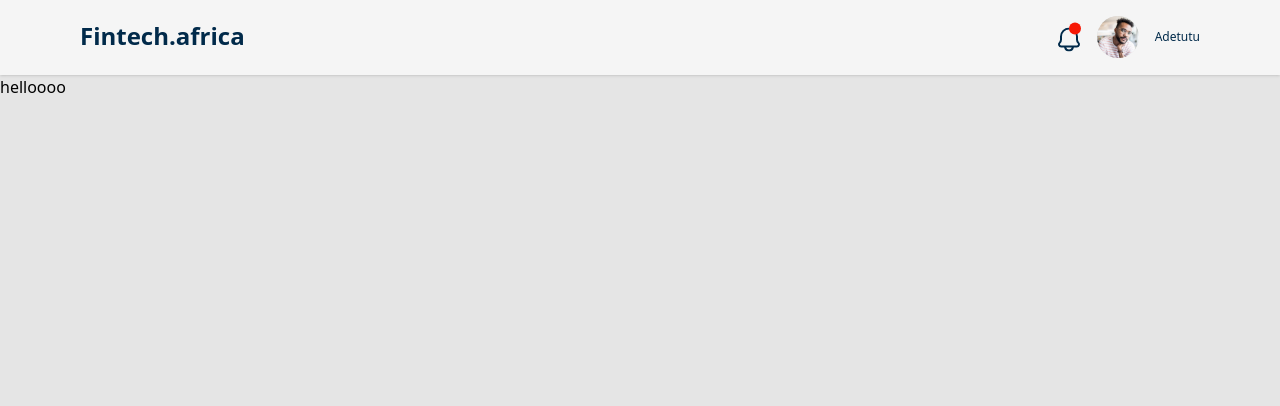
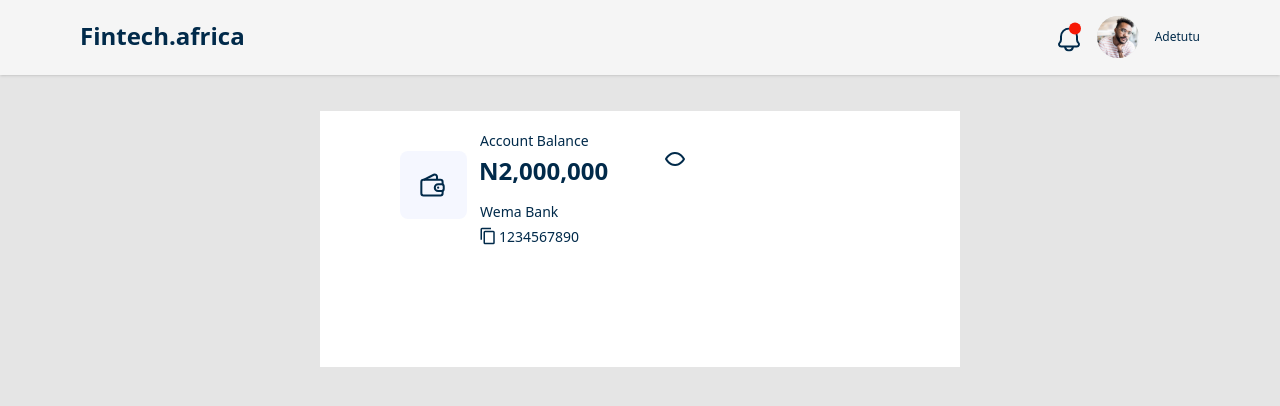
Before and after one commit to Danny4life/fintech-ui, a React (Create React App) app: page /dashboard in a window 1280 px wide. Shown: the top 406 px of the page. Built offline with nearby package versions, Linux system fonts and the light colour scheme.

Commit message:
added files

```diff
--- a/src/components/Dashboard.jsx
+++ b/src/components/Dashboard.jsx
@@ -1,3 +1,7 @@
+// import Amoeba from "../icons/Amoeba";
+import BriefcaseIcon from "../icons/BriefcaseIcon";
+import Card from "../icons/Card";
+import Eye from "../icons/Eye";
 import NavBar from "./NavBar";
 
 
@@ -6,11 +10,26 @@ import NavBar from "./NavBar";
 const Dashboard = () => {
     return (
         <section className="bg-bground w-screen h-screen">
+            <NavBar />
+            <div className="w-2/4 h-64 bg-shine box-border m-auto mt-9">
+                <div>
+                    <h3 className="text-sm text-metal font-medium leading-5 ml-40 pt-5">Account Balance</h3>
+                    <div className="flex ml-20 gap-3">
+                        <BriefcaseIcon />
+                        <h1 className="text-2xl font-extrabold text-metal leading-10 mr-11">N2,000,000</h1>
+                        <Eye />
+                        {/* <Amoeba className="relative bottom-10 left-9" /> */}
+                    </div>
+                    <span className="ml-40 relative bottom-5 text-sm text-metal text-medium">Wema Bank</span>
+                    <div className="flex ml-40 gap-1 relative bottom-4">
+                        <Card />
+                        <span className="text-sm text-medium text-metal leading-5">1234567890</span>
+                    </div>
 
+                </div>
 
+            </div>
 
-            <NavBar />
-            <h1>helloooo</h1>
         </section>
 
     );
--- /dev/null
+++ b/src/icons/Amoeba.jsx
@@ -0,0 +1,21 @@
+import * as React from "react";
+
+function Amoeba(props) {
+  return (
+    <svg
+      width={282}
+      height={172}
+      fill="none"
+      xmlns="http://www.w3.org/2000/svg"
+      {...props}
+    >
+      <path
+        d="M221.448-37.134c83.301-1.795 105.778 52.763 154.191 152.781 1.856 86.173-64.168 157.485-147.468 159.279-83.301 1.795 46.337-129.833-154.19-152.781-200.528-22.948 64.167-157.485 147.467-159.28z"
+        fill="#4361EE"
+        fillOpacity={0.05}
+      />
+    </svg>
+  );
+}
+
+export default Amoeba;
--- /dev/null
+++ b/src/icons/BriefcaseIcon.jsx
@@ -0,0 +1,40 @@
+import * as React from "react";
+
+function BriefcaseIcon(props) {
+  return (
+    <svg
+      width={67}
+      height={68}
+      fill="none"
+      xmlns="http://www.w3.org/2000/svg"
+      {...props}
+    >
+      <g clipPath="url(#prefix__clip0_19_511)">
+        <rect width={67} height={68} rx={8} fill="#4361EE" fillOpacity={0.05} />
+        <g clipPath="url(#prefix__clip1_19_511)" fill="#012A4A">
+          <path
+            fillRule="evenodd"
+            clipRule="evenodd"
+            d="M43.628 33.32v-2.24a3.247 3.247 0 00-3.247-3.248h-16.8a3.247 3.247 0 00-3.248 3.248v11.2a3.247 3.247 0 003.248 3.248h16.8a3.247 3.247 0 003.247-3.248v-2.24a1.008 1.008 0 10-2.015 0v2.24c0 .681-.552 1.232-1.232 1.232h-16.8c-.68 0-1.233-.551-1.233-1.232v-11.2c0-.68.553-1.232 1.233-1.232h16.8c.68 0 1.232.551 1.232 1.232v2.24a1.008 1.008 0 102.015 0z"
+          />
+          <path
+            fillRule="evenodd"
+            clipRule="evenodd"
+            d="M24.031 29.742s6.222-3.11 10.199-5.1a1.234 1.234 0 011.783 1.102v3.096h2.016v-3.096a3.249 3.249 0 00-4.7-2.905l-10.198 5.1.9 1.803zM44.749 35.56a3.248 3.248 0 00-3.248-3.248h-3.36a4.368 4.368 0 100 8.736h3.36a3.248 3.248 0 003.248-3.248v-2.24zm-2.016 0c0-.681-.551-1.232-1.232-1.232h-3.36a2.352 2.352 0 100 4.704h3.36c.68 0 1.232-.551 1.232-1.232v-2.24z"
+          />
+          <path d="M38.15 37.8a1.12 1.12 0 100-2.24 1.12 1.12 0 000 2.24z" />
+        </g>
+      </g>
+      <defs>
+        <clipPath id="prefix__clip0_19_511">
+          <path fill="#fff" d="M0 0h67v68H0z" />
+        </clipPath>
+        <clipPath id="prefix__clip1_19_511">
+          <path fill="#fff" transform="translate(19 21)" d="M0 0h28v26.88H0z" />
+        </clipPath>
+      </defs>
+    </svg>
+  );
+}
+
+export default BriefcaseIcon;
--- /dev/null
+++ b/src/icons/Card.jsx
@@ -0,0 +1,20 @@
+import * as React from "react";
+
+function Card(props) {
+  return (
+    <svg
+      width={15}
+      height={18}
+      fill="none"
+      xmlns="http://www.w3.org/2000/svg"
+      {...props}
+    >
+      <path
+        d="M11 .75H2a1.5 1.5 0 00-1.5 1.5v10.5H2V2.25h9V.75zm2.25 3H5a1.5 1.5 0 00-1.5 1.5v10.5a1.5 1.5 0 001.5 1.5h8.25a1.5 1.5 0 001.5-1.5V5.25a1.5 1.5 0 00-1.5-1.5zm0 12H5V5.25h8.25v10.5z"
+        fill="#012A4A"
+      />
+    </svg>
+  );
+}
+
+export default Card;
--- /dev/null
+++ b/src/icons/Eye.jsx
@@ -0,0 +1,20 @@
+import * as React from "react";
+
+function Eye(props) {
+  return (
+    <svg
+    width="22"
+    height="15"
+    viewBox="0 0 22 15" fill="none"
+    xmlns="http://www.w3.org/2000/svg"
+    {...props}
+
+    >
+<path d="M20.8701 7.49987C20.2301 6.38987 16.7101 0.819872 10.7301 0.999872C5.20007 1.13987 2.00007 5.99987 1.13007 7.49987C1.0423 7.65189 0.996094 7.82434 0.996094 7.99987C0.996094 8.17541 1.0423 8.34785 1.13007 8.49987C1.76007 9.58987 5.13007 14.9999 11.0201 14.9999H11.2701C16.8001 14.8599 20.0101 9.99987 20.8701 8.49987C20.9578 8.34785 21.004 8.17541 21.004 7.99987C21.004 7.82434 20.9578 7.65189 20.8701 7.49987ZM11.2201 12.9999C6.91007 13.0999 4.10007 9.40987 3.22007 7.99987C4.22007 6.38987 6.83007 3.09987 10.8301 2.99987C15.1201 2.88987 17.9401 6.58987 18.8301 7.99987C17.8001 9.60987 15.2201 12.8999 11.2201 12.9999Z" fill="#012A4A"/>
+</svg>
+
+
+  );
+}
+
+export default Eye;
```
